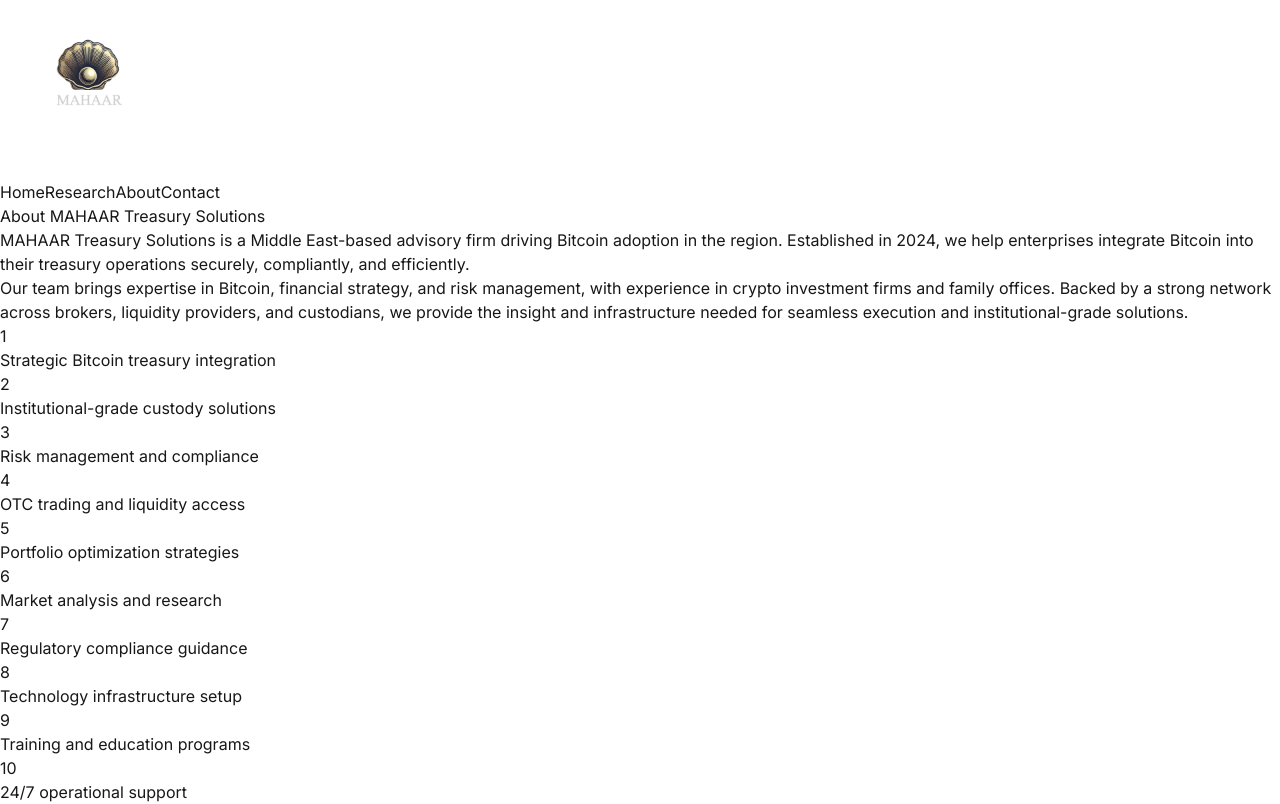
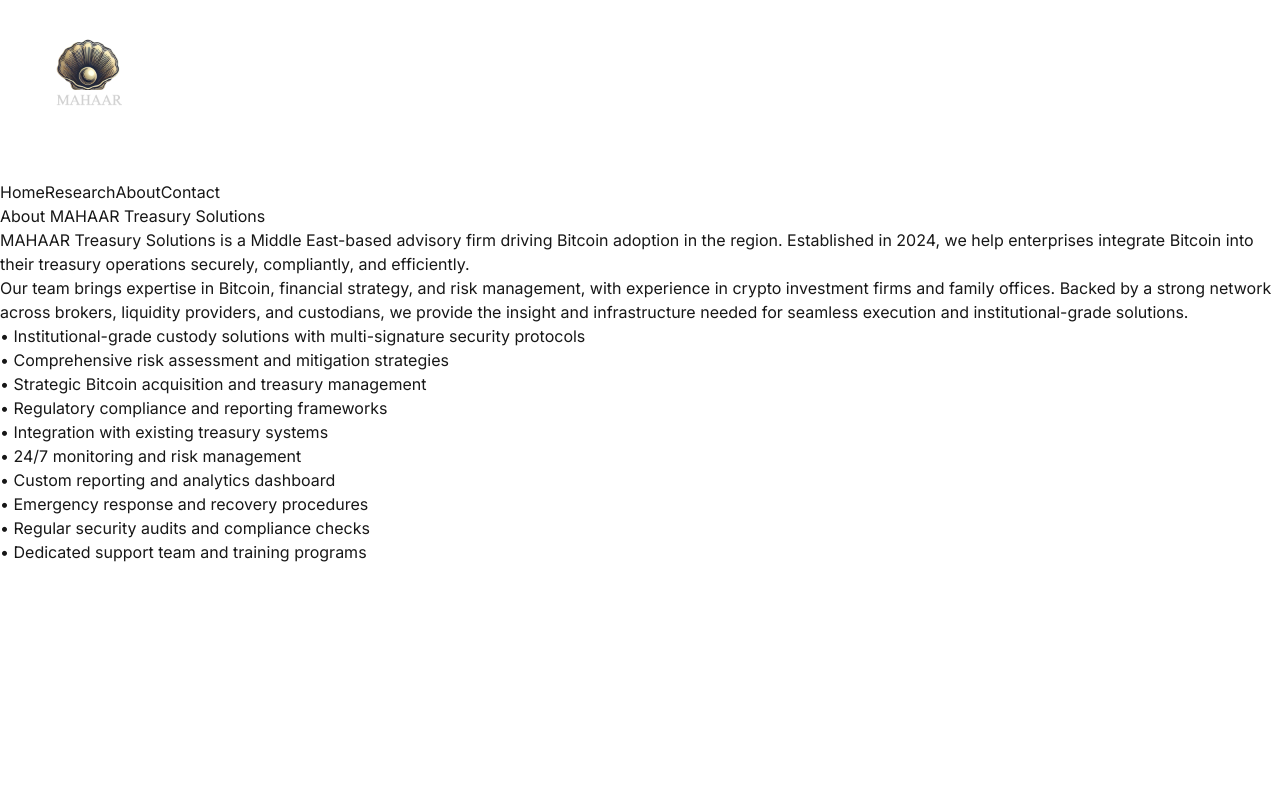
Before and after one commit to ybidon/mahaar, a Next.js app: page /about in a window 1280 px wide. Built offline with nearby package versions, Linux system fonts and the light colour scheme.

Commit message:
Redesigned About page layout: full-width text with bullet points below

```diff
--- a/src/app/about/page.tsx
+++ b/src/app/about/page.tsx
@@ -7,61 +7,31 @@
 export default function About() {
   return (
     <div className="py-20">
-      <section className="max-w-7xl mx-auto px-4 mb-20">
-        <h1 className="text-4xl font-bold mb-8 text-center">About MAHAAR Treasury Solutions</h1>
-        <div className="grid grid-cols-1 md:grid-cols-2 gap-12">
-          {/* Left Column */}
+      <section className="max-w-7xl mx-auto px-4">
+        <h1 className="text-4xl font-bold mb-12 text-center">About MAHAAR Treasury Solutions</h1>
+        <div className="space-y-12">
+          {/* Full Width Text */}
           <div className="prose max-w-none">
-            <p className="text-base text-gray-600 mb-8 leading-relaxed text-justify">
+            <p className="text-lg text-gray-600 mb-8 leading-relaxed text-justify">
               MAHAAR Treasury Solutions is a Middle East-based advisory firm driving Bitcoin adoption in the region. Established in 2024, we help enterprises integrate Bitcoin into their treasury operations securely, compliantly, and efficiently.
             </p>
-            <p className="text-base text-gray-600 leading-relaxed text-justify">
+            <p className="text-lg text-gray-600 leading-relaxed text-justify">
               Our team brings expertise in Bitcoin, financial strategy, and risk management, with experience in crypto investment firms and family offices. Backed by a strong network across brokers, liquidity providers, and custodians, we provide the insight and infrastructure needed for seamless execution and institutional-grade solutions.
             </p>
           </div>
 
-          {/* Right Column */}
+          {/* Bullet Points */}
           <div className="space-y-6">
-            <div className="flex items-start space-x-4">
-              <div className="flex-shrink-0 w-8 h-8 rounded-full bg-[#0f1240] text-white flex items-center justify-center text-sm font-semibold">1</div>
-              <p className="text-gray-600">Strategic Bitcoin treasury integration</p>
-            </div>
-            <div className="flex items-start space-x-4">
-              <div className="flex-shrink-0 w-8 h-8 rounded-full bg-[#0f1240] text-white flex items-center justify-center text-sm font-semibold">2</div>
-              <p className="text-gray-600">Institutional-grade custody solutions</p>
-            </div>
-            <div className="flex items-start space-x-4">
-              <div className="flex-shrink-0 w-8 h-8 rounded-full bg-[#0f1240] text-white flex items-center justify-center text-sm font-semibold">3</div>
-              <p className="text-gray-600">Risk management and compliance</p>
-            </div>
-            <div className="flex items-start space-x-4">
-              <div className="flex-shrink-0 w-8 h-8 rounded-full bg-[#0f1240] text-white flex items-center justify-center text-sm font-semibold">4</div>
-              <p className="text-gray-600">OTC trading and liquidity access</p>
-            </div>
-            <div className="flex items-start space-x-4">
-              <div className="flex-shrink-0 w-8 h-8 rounded-full bg-[#0f1240] text-white flex items-center justify-center text-sm font-semibold">5</div>
-              <p className="text-gray-600">Portfolio optimization strategies</p>
-            </div>
-            <div className="flex items-start space-x-4">
-              <div className="flex-shrink-0 w-8 h-8 rounded-full bg-[#0f1240] text-white flex items-center justify-center text-sm font-semibold">6</div>
-              <p className="text-gray-600">Market analysis and research</p>
-            </div>
-            <div className="flex items-start space-x-4">
-              <div className="flex-shrink-0 w-8 h-8 rounded-full bg-[#0f1240] text-white flex items-center justify-center text-sm font-semibold">7</div>
-              <p className="text-gray-600">Regulatory compliance guidance</p>
-            </div>
-            <div className="flex items-start space-x-4">
-              <div className="flex-shrink-0 w-8 h-8 rounded-full bg-[#0f1240] text-white flex items-center justify-center text-sm font-semibold">8</div>
-              <p className="text-gray-600">Technology infrastructure setup</p>
-            </div>
-            <div className="flex items-start space-x-4">
-              <div className="flex-shrink-0 w-8 h-8 rounded-full bg-[#0f1240] text-white flex items-center justify-center text-sm font-semibold">9</div>
-              <p className="text-gray-600">Training and education programs</p>
-            </div>
-            <div className="flex items-start space-x-4">
-              <div className="flex-shrink-0 w-8 h-8 rounded-full bg-[#0f1240] text-white flex items-center justify-center text-sm font-semibold">10</div>
-              <p className="text-gray-600">24/7 operational support</p>
-            </div>
+            <p className="text-lg text-gray-600"><span className="text-2xl text-[#0f1240]">•</span> Institutional-grade custody solutions with multi-signature security protocols</p>
+            <p className="text-lg text-gray-600"><span className="text-2xl text-[#0f1240]">•</span> Comprehensive risk assessment and mitigation strategies</p>
+            <p className="text-lg text-gray-600"><span className="text-2xl text-[#0f1240]">•</span> Strategic Bitcoin acquisition and treasury management</p>
+            <p className="text-lg text-gray-600"><span className="text-2xl text-[#0f1240]">•</span> Regulatory compliance and reporting frameworks</p>
+            <p className="text-lg text-gray-600"><span className="text-2xl text-[#0f1240]">•</span> Integration with existing treasury systems</p>
+            <p className="text-lg text-gray-600"><span className="text-2xl text-[#0f1240]">•</span> 24/7 monitoring and risk management</p>
+            <p className="text-lg text-gray-600"><span className="text-2xl text-[#0f1240]">•</span> Custom reporting and analytics dashboard</p>
+            <p className="text-lg text-gray-600"><span className="text-2xl text-[#0f1240]">•</span> Emergency response and recovery procedures</p>
+            <p className="text-lg text-gray-600"><span className="text-2xl text-[#0f1240]">•</span> Regular security audits and compliance checks</p>
+            <p className="text-lg text-gray-600"><span className="text-2xl text-[#0f1240]">•</span> Dedicated support team and training programs</p>
           </div>
         </div>
       </section>
```
